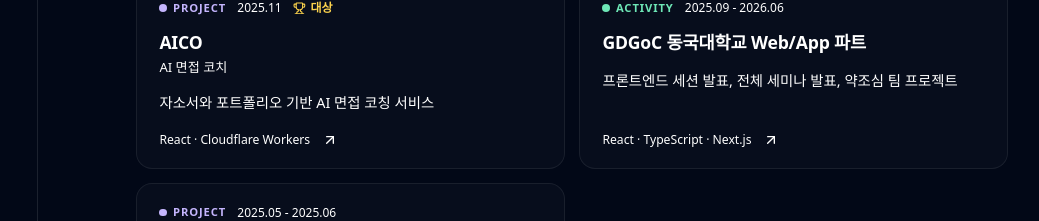
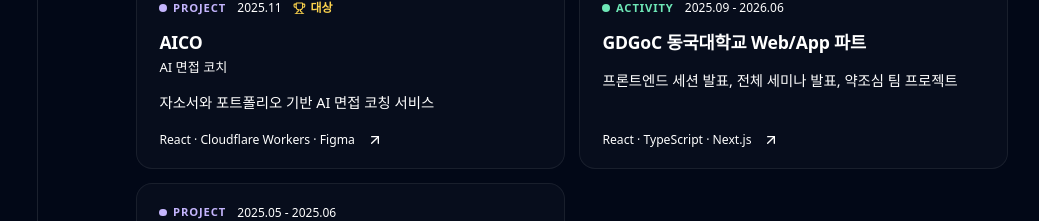
Before and after one commit to eae22/portfolio, a Next.js app: page / in a window 1280 px wide. Shown: the part 3480-3701 px from the top of the page, without its empty margins (120-1159 px from the left). Built offline with nearby package versions, Linux system fonts and the light colour scheme.

Commit message:
✨ feat: AICO·올라프·약조심 기술 스택에 Figma 추가 (#4)

```diff
--- a/src/content/experience.ts
+++ b/src/content/experience.ts
@@ -94,7 +94,7 @@ export const experiences: ExperienceItem[] = [
         desc: "분실물 목록과 상세 조회, 관리자 페이지, CCTV 확인 화면을 제공합니다.",
       },
     ],
-    stack: ["React", "YOLO", "Python"], // TODO: JavaScript인지 TypeScript인지 확인
+    stack: ["React", "YOLO", "Python", "Figma"], // TODO: JavaScript인지 TypeScript인지 확인
     roles: [
       "React 프론트엔드 전반 구현 (분실물 목록과 상세, 관리자 페이지, CCTV 확인 화면)",
       "YOLO 학습 데이터를 여러 구도로 직접 촬영하고 라벨링",
@@ -178,7 +178,7 @@ export const experiences: ExperienceItem[] = [
         desc: "면접 진행 화면에서 질문을 음성으로 읽어줍니다 (Cloudflare Workers TTS).",
       },
     ],
-    stack: ["React", "Cloudflare Workers"], // TODO: 빌드 도구(CRA인지 Vite인지)와 JS/TS 확인
+    stack: ["React", "Cloudflare Workers", "Figma"], // TODO: 빌드 도구(CRA인지 Vite인지)와 JS/TS 확인
     roles: [
       "React 프로젝트 초기 세팅",
       "메인, 로그인, 회원가입 화면 구현",
@@ -264,7 +264,7 @@ export const experiences: ExperienceItem[] = [
         desc: "고령 사용자를 위해 화면을 더 크고 단순하게 보여줍니다.",
       },
     ],
-    stack: ["React", "Vite", "TypeScript"],
+    stack: ["React", "Vite", "TypeScript", "Figma"],
     roles: [
       "프론트엔드 전체 구현 (온보딩, 검색과 조합 분석, 결과 화면)",
       "결과 리포트 PDF와 이미지 내보내기, 시니어 모드 UX",
```
